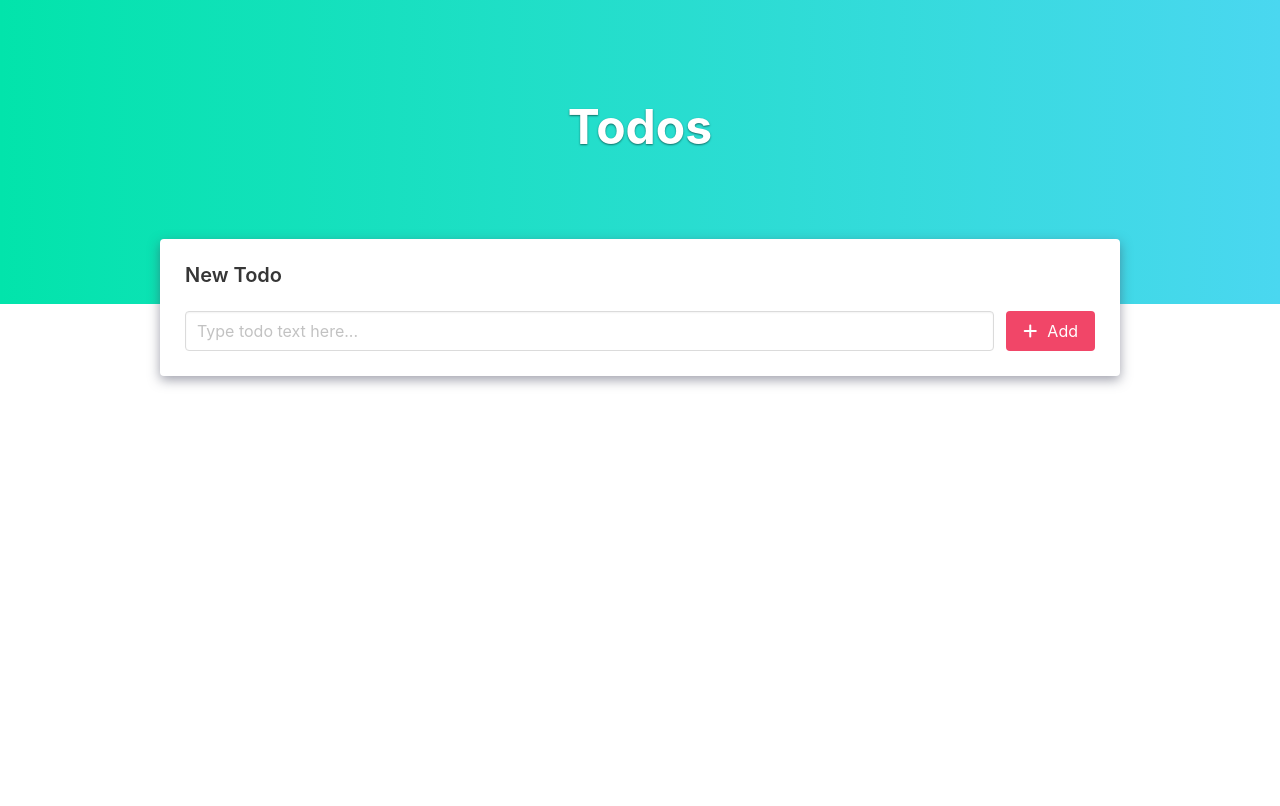
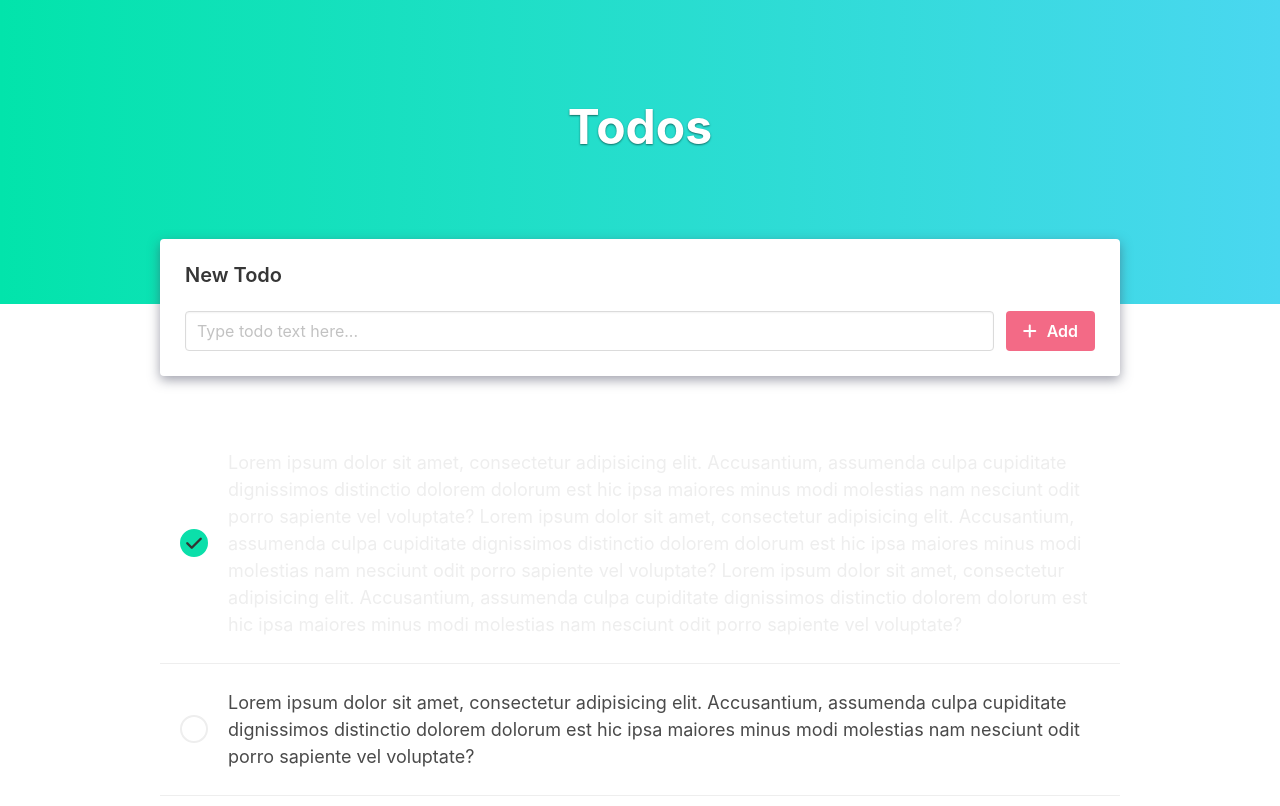
Before and after one commit to MSzyszk4/todo-app, an Angular app: page / in a window 1280 px wide. Shown: the top 806 px of the page. Built offline with nearby package versions, Linux system fonts and the light colour scheme.

Commit message:
Add todo-item with hover and control btns

```diff
--- a/src/app/todos/todos.component.html
+++ b/src/app/todos/todos.component.html
@@ -23,6 +23,57 @@
 
 
     </form>
-
   </div>
 </div>
+
+<section class="section">
+  <div class="container is-max-desktop">
+    <div class="todos-list">
+
+      <div class="todo-item completed">
+
+        <div class="check-box">
+          <i class="fas fa-check"></i>
+        </div>
+
+        <div class="todo-text">
+          Lorem ipsum dolor sit amet, consectetur adipisicing elit. Accusantium, assumenda culpa cupiditate dignissimos distinctio dolorem dolorum est hic ipsa maiores minus modi molestias nam nesciunt odit porro sapiente vel voluptate?
+          Lorem ipsum dolor sit amet, consectetur adipisicing elit. Accusantium, assumenda culpa cupiditate dignissimos distinctio dolorem dolorum est hic ipsa maiores minus modi molestias nam nesciunt odit porro sapiente vel voluptate?
+          Lorem ipsum dolor sit amet, consectetur adipisicing elit. Accusantium, assumenda culpa cupiditate dignissimos distinctio dolorem dolorum est hic ipsa maiores minus modi molestias nam nesciunt odit porro sapiente vel voluptate?
+        </div>
+
+        <div class="todo-controls-box">
+          <div class="todo-control-button">
+            <i class="fas fa-edit"></i>
+          </div>
+          <div class="todo-control-button is-danger">
+            <i class="fas fa-trash-alt"></i>
+          </div>
+        </div>
+
+      </div>
+
+      <div class="todo-item">
+
+        <div class="check-box">
+          <i class="fas fa-check"></i>
+        </div>
+
+        <div class="todo-text">
+          Lorem ipsum dolor sit amet, consectetur adipisicing elit. Accusantium, assumenda culpa cupiditate dignissimos distinctio dolorem dolorum est hic ipsa maiores minus modi molestias nam nesciunt odit porro sapiente vel voluptate?
+        </div>
+
+        <div class="todo-controls-box">
+          <div class="todo-control-button">
+            <i class="fas fa-edit"></i>
+          </div>
+          <div class="todo-control-button is-danger">
+            <i class="fas fa-trash-alt"></i>
+          </div>
+        </div>
+
+      </div>
+
+    </div>
+  </div>
+</section>
--- a/src/app/todos/todos.component.scss
+++ b/src/app/todos/todos.component.scss
@@ -24,4 +24,149 @@
   -moz-box-shadow: 0px 4px 12px 0px rgba(65, 68, 90, 0.5);
   box-shadow: 0px 4px 12px 0px rgba(65, 68, 90, 0.5);
 
+  button.is-danger {
+    font-weight: 600;
+    opacity: 0.8;
+
+    &:hover {
+      opacity: 1;
+      box-shadow: 0 0 0 5px rgba(black, 0.05);
+    }
+
+    &:active {
+      opacity: 0.8;
+    }
+
+  }
 }
+
+
+.todo-item {
+  display: flex;
+  flex-direction: row;
+  align-items: center;
+
+  padding: 25px 20px;
+
+  position: relative;
+
+  font-size: 18px;
+
+  border-bottom: 1px solid #eeeeee;
+
+  &.completed {
+    color: #eeeeee;
+
+  }
+
+}
+
+.todo-item .check-box {
+  border: 2px solid #eee;
+  border-radius: 100%;
+  width: 28px;
+  height: 28px;
+
+  margin-right: 20px;
+
+  display: flex;
+  justify-content: center;
+  align-items: center;
+  flex-shrink: 0;
+
+  transition: background-color 0.2s;
+
+  i.fa-check {
+    opacity: 0;
+    transition: opacity 0.2s;
+  }
+
+  &:hover {
+    cursor: pointer;
+
+    i.fa-check {
+      opacity: 1;
+    }
+  }
+
+}
+
+.todo-item:hover {
+  cursor: pointer;
+}
+
+.todo-item:hover .check-box {
+
+  cursor: pointer;
+  background-color: #eeeeee;
+
+  i.fa-check {
+    opacity: 0.5;
+
+  }
+
+}
+
+.todo-item.completed .check-box {
+  background-color: rgb(11,223,170);
+  border-color: rgb(11,223,170);
+
+  i.fa-check {
+    opacity: 1;
+    color: #333;
+  }
+}
+
+
+.todo-item .todo-controls-box {
+  position: absolute;
+  right: 10px;
+  bottom: 0;
+
+  display: flex;
+
+  // hide by default
+  opacity: 0;
+  visibility: hidden;
+
+  transform: translateY(5px);
+
+  transition: opacity 0.2s, visibility 0.2s, transform 0.2s;
+
+}
+
+.todo-item:hover .todo-controls-box {
+  opacity: 1;
+  visibility: visible;
+  transform: translateY(0);
+}
+
+.todo-controls-box .todo-control-button {
+  padding: 8px 16px;
+  background-color: #eeeeee66;
+  color: #4A4A4AFF;
+
+  &:hover {
+    background-color: #eeeeee;
+    color: #4A4A4AFF
+  }
+
+  &:active {
+    background-color: #cccaca;
+    color: #4A4A4AFF
+  }
+
+  &:first-of-type {
+    border-top-left-radius: 8px;
+  }
+
+  &:last-of-type {
+    border-top-right-radius: 8px;
+  }
+
+}
+
+
+.todo-controls-box .todo-control-button.is-danger:active .fa-trash-alt{
+  color: red;
+}
```
